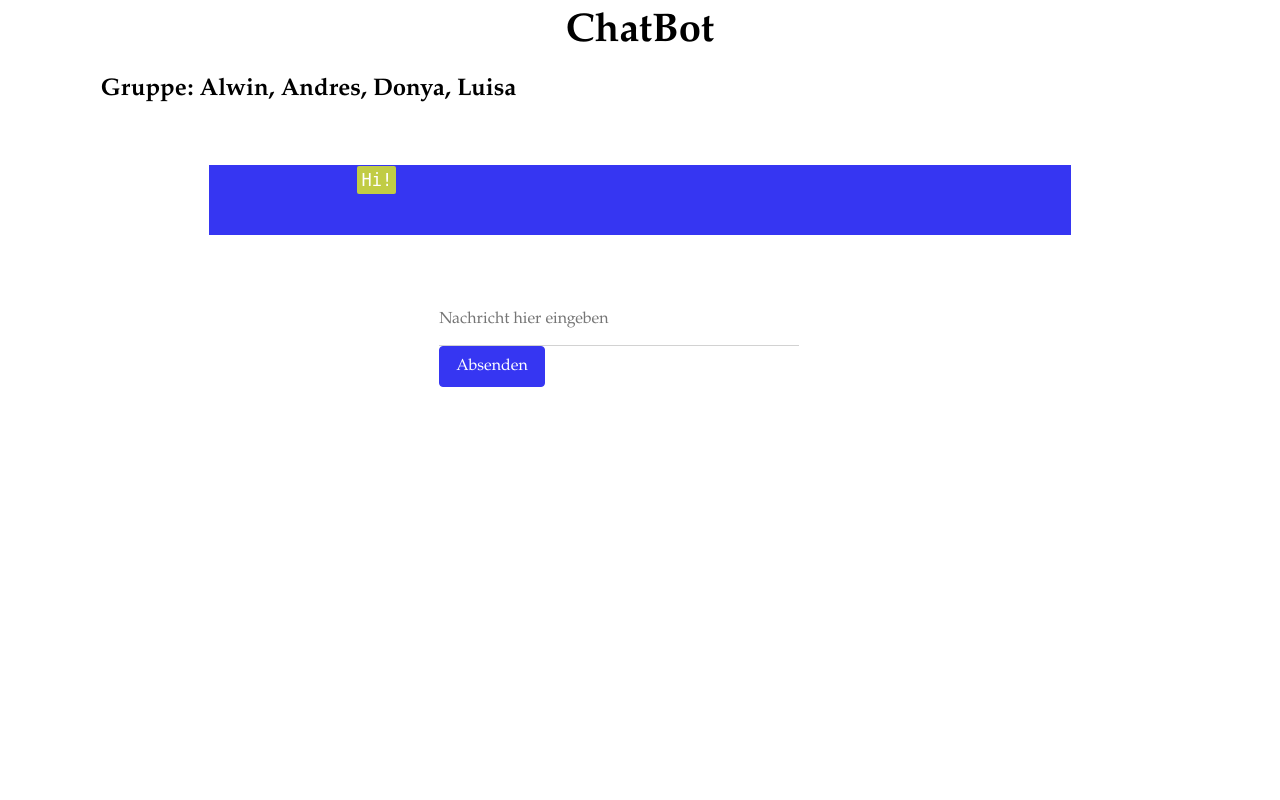
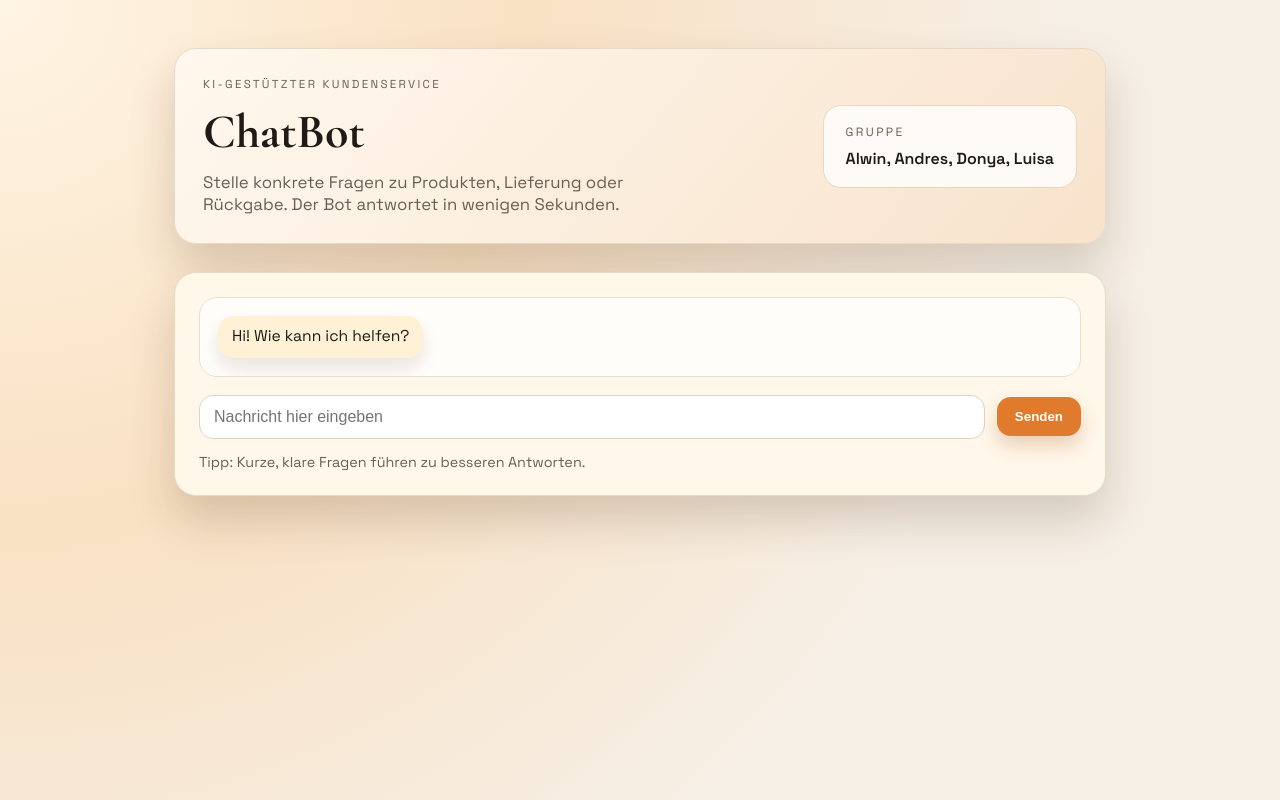
Before and after one commit to afdzlebron/22ws_zfs_vfz_dan_ki, a Flask app: page / in a window 1280 px wide. Run offline with Flask 3, Linux system fonts and the light colour scheme; parts of the project's set-up code (start-up, migrations or seed data) failed here and were passed over.

Commit message:
Add initial project structure and implement chatbot functionality
- Create .gitignore to exclude virtual environment and cache files
- Add technical documentation in Projektdokumentation.tex
- Update README.md with deployment instructions and environment details
- Implement Flask app with chatbot response handling in app.py
- Enhance UI with new styles in style.css and update index.html layout
- Configure Render deployment settings in render.yaml
- Add run.sh script for easy local execution
- Create test suite for chatbot GET endpoint in tests/test_get.py

```diff
--- a/chatbot/app.py
+++ b/chatbot/app.py
@@ -1,17 +1,21 @@
-from flask import Flask, render_template, request
+from flask import Flask, render_template, request, jsonify
 
 import json
 import logging
 import os
 import pickle
 import random
+import threading
 from pathlib import Path
 
 import nltk
 from nltk.corpus import stopwords
 from nltk.stem.snowball import GermanStemmer
 import numpy as np
+import tensorflow as tf
 import tflearn
+
+tf.compat.v1.disable_eager_execution()
 
 stemmer = GermanStemmer()
 
@@ -28,6 +32,7 @@ DEFAULT_RESPONSE = (
     "Entschuldigung, ich habe das nicht verstanden. "
     "Kannst du deine Frage bitte anders formulieren?"
 )
+MAX_MESSAGE_LENGTH = 500
 
 
 def ensure_nltk_data():
@@ -75,6 +80,7 @@ net = tflearn.regression(net)
 
 # Definiere das Modell und konfiguriere tensorboard
 model = tflearn.DNN(net, tensorboard_dir=str(BASE_DIR / "train_logs"))
+MODEL_READY = False
 
 
 
@@ -85,6 +91,15 @@ app = Flask(__name__)
 def home():
     return render_template("index.html")
 
+@app.route("/health")
+def health():
+    return jsonify(
+        {
+            "status": "ok",
+            "model_loaded": MODEL_READY,
+            "nltk_data_dir": str(NLTK_DATA_DIR),
+        }
+    )
 
 @app.route("/get", methods=["POST"])
 def chatbot_response():
@@ -95,8 +110,13 @@ def chatbot_response():
     msg = msg.strip()
     if not msg:
         return ""
+    if len(msg) > MAX_MESSAGE_LENGTH:
+        return "Bitte formuliere deine Nachricht etwas kürzer."
+    logger.info("Incoming message: %s", msg[:120])
     res = antwort(msg)
-    return res or DEFAULT_RESPONSE
+    final_response = res or DEFAULT_RESPONSE
+    logger.info("Outgoing response: %s", final_response[:120])
+    return final_response
 
 
 # chat functionalities
@@ -133,19 +153,29 @@ def bow(frage, words, show_details=False):
 
 
 # lade unsre gespeicherte Modell
-model.load(str(MODEL_PATH))
+try:
+    model.load(str(MODEL_PATH))
+    MODEL_READY = True
+except Exception as exc:
+    logger.exception("Failed to load model: %s", exc)
 
 # Aufbau unseres Antwortprozessors.
 # Erstellen einer Datenstruktur, die den Benutzerkontext enthält
 context = {}
+MODEL_LOCK = threading.Lock()
 
 ERROR_THRESHOLD = 0.10
 
 
 def klassifizieren(frage):
+    if not MODEL_READY:
+        logger.error("Model is not ready yet.")
+        return []
     # generiere Wahrscheinlichkeiten von dem Modell
     try:
-        results = model.predict([bow(frage, words)])[0]
+        # tflearn/tf1 inference is sensitive to threaded access under gunicorn.
+        with MODEL_LOCK:
+            results = model.predict([bow(frage, words)])[0]
     except Exception as exc:
         logger.exception("Model prediction failed: %s", exc)
         return []
--- a/chatbot/static/style.css
+++ b/chatbot/static/style.css
@@ -1,167 +1,247 @@
-body {
-    font-family: Garamond;
+@import url("https://fonts.googleapis.com/css2?family=Cormorant+Garamond:wght@500;700&family=Space+Grotesk:wght@400;600&display=swap");
+
+:root {
+    --bg: #f6efe5;
+    --bg-glow: #f9e1c3;
+    --ink: #1f1a17;
+    --muted: #6b5f55;
+    --panel: #fff7ea;
+    --panel-border: #e8d8c6;
+    --accent: #e07a2d;
+    --accent-dark: #b75f22;
+    --bot-bubble: #fff1d6;
+    --user-bubble: #1f6f78;
+    --error: #b42318;
+    --shadow: 0 24px 45px rgba(62, 32, 12, 0.18);
+    --radius: 22px;
 }
 
-h1 {
-    color: black;
-    margin-bottom: 0;
-    margin-top: 0;
-    text-align: center;
-    font-size: 40px;
+* {
+    box-sizing: border-box;
 }
 
-h3 {
-    color: black;
-    font-size: 20px;
-    margin-top: 3px;
-    text-align: center;
+body {
+    margin: 0;
+    font-family: "Space Grotesk", "Trebuchet MS", sans-serif;
+    color: var(--ink);
+    background: radial-gradient(circle at top left, #fff5e4 0, var(--bg-glow) 35%, var(--bg) 70%);
+    min-height: 100vh;
 }
-.row {
+
+.page {
+    max-width: 980px;
+    margin: 0 auto;
+    padding: 48px 24px 72px;
+    display: flex;
+    flex-direction: column;
+    gap: 28px;
+}
+
+.hero {
     display: flex;
     flex-wrap: wrap;
-    margin-right: -15px;
-    margin-left: -15px;
+    gap: 24px;
+    align-items: center;
+    justify-content: space-between;
+    padding: 28px;
+    border-radius: var(--radius);
+    border: 1px solid var(--panel-border);
+    background: linear-gradient(130deg, #fff8ee 0%, #f8e3cc 100%);
+    box-shadow: var(--shadow);
 }
 
-.ml-auto{
-    margin-left:auto !important;
-}
-.mr-auto{
-    margin-right:auto !important;
+.eyebrow {
+    text-transform: uppercase;
+    letter-spacing: 0.2em;
+    font-size: 0.72rem;
+    color: var(--muted);
+    margin: 0 0 12px;
 }
 
-.col-md-10,.col-md-8,.col-md-4{
-    position: relative;
-    width: 100%;
-    min-height: 1px;
-    padding-right: 15px;
-    padding-left: 15px;
+.hero__text h1 {
+    font-family: "Cormorant Garamond", "Garamond", serif;
+    font-size: 3rem;
+    margin: 0 0 10px;
 }
-.col-md-8{flex:0 0 66.666667%;max-width:66.666667%}
-.col-md-4{flex:0 0 33.333333%;max-width:33.333333%}
-.col-md-10{flex:0 0 83.333333%;max-width:83.333333%}
+
+.lead {
+    font-size: 1.05rem;
+    color: var(--muted);
+    margin: 0;
+    max-width: 480px;
+}
+
+.hero__card {
+    padding: 18px 22px;
+    border-radius: 18px;
+    border: 1px solid #ead7c2;
+    background: rgba(255, 255, 255, 0.8);
+    min-width: 200px;
+}
+
+.hero__label {
+    margin: 0;
+    font-size: 0.75rem;
+    text-transform: uppercase;
+    letter-spacing: 0.2em;
+    color: var(--muted);
+}
+
+.hero__names {
+    margin: 8px 0 0;
+    font-weight: 600;
+    font-size: 1rem;
+}
+
+.chat-panel {
+    background: var(--panel);
+    border: 1px solid var(--panel-border);
+    border-radius: var(--radius);
+    padding: 24px;
+    box-shadow: var(--shadow);
+}
+
+.chatbox {
+    background: #fffdf9;
+    border: 1px solid #eadfce;
+    border-radius: 18px;
+    padding: 18px;
+    display: flex;
+    flex-direction: column;
+    gap: 12px;
+    max-height: 360px;
+    overflow-y: auto;
+}
+
+.message {
+    display: flex;
+    animation: pop-in 0.18s ease-out;
+}
+
+.message span {
+    display: inline-block;
+    padding: 10px 14px;
+    border-radius: 16px;
+    font-size: 0.98rem;
+    line-height: 1.4;
+    max-width: 75%;
+    box-shadow: 0 10px 18px rgba(35, 22, 13, 0.1);
+}
+
+.message.bot {
+    justify-content: flex-start;
+}
+
+.message.bot span {
+    background: var(--bot-bubble);
+}
+
+.message.user {
+    justify-content: flex-end;
+}
+
+.message.user span {
+    background: var(--user-bubble);
+    color: #fff;
+}
+
+.message.error span {
+    background: #fef3f2;
+    color: var(--error);
+    border: 1px solid rgba(180, 35, 24, 0.2);
+}
+
+.message.typing span {
+    font-style: italic;
+    color: var(--muted);
+}
+
+.chat-form {
+    display: flex;
+    gap: 12px;
+    margin-top: 18px;
+    align-items: center;
+}
 
 .form-control {
-    background: no-repeat bottom,50% calc(100% - 1px);
-    background-image: none, none;
-    background-size: auto, auto;
-    background-size: 0 100%,100% 100%;
-    border: 0;
-    height: 36px;
-    transition: background 0s ease-out;
-    padding-left: 0;
-    padding-right: 0;
-    border-radius: 0;
-    font-size: 14px;
-}
-.form-control {
-    display: block;
-    width: 100%;
-    padding: .4375rem 0;
-    padding-right: 0px;
-    padding-left: 0px;
+    flex: 1;
+    padding: 12px 14px;
+    border-radius: 14px;
+    border: 1px solid #e1d1c0;
+    background: #fff;
     font-size: 1rem;
-    line-height: 1.5;
-    color: #495057;
-    border:none;
-    background-color: transparent;
-    background-clip: padding-box;
-    border-bottom: 1px solid #d2d2d2;
-    box-shadow: none;
-    transition: border-color .15s ease-in-out,box-shadow .15s ease-in-out;
-}
-.btn {
-    float: left;
-    text-align: center;
-    white-space: nowrap;
-    vertical-align: middle;
-    user-select: none;
-    border: 1px solid transparent;
-    padding: .46875rem 1rem;
-    font-size: 1rem;
-    line-height: 1.5;
-    border-radius: .25rem;
-    transition: color .15s ease-in-out,background-color .15s ease-in-out,border-color .15s ease-in-out,box-shadow .15s ease-in-out;
-}
-.btn-warning {
-    color: #fff;
-    background-color: rgb(54, 54, 242);
-    border-color: rgb(54, 54, 242);
-}
-.btn.btn-warning:active, .btn.btn-warning:focus, .btn.btn-warning:hover {
-    box-shadow: 0 14px 26px -12px rgba(255,152,0,.42),0 4px 23px 0 rgba(0,0,0,.12),0 8px 10px -5px rgba(255,152,0,.2);
+    outline: none;
+    transition: border-color 0.2s ease, box-shadow 0.2s ease;
 }
 
-button, input, optgroup, select, textarea {
-    margin: 0;
-    font-family: inherit;
-    font-size: inherit;
-    line-height: inherit;
-    overflow:visible;
-}
-#chatbox {
-    background-color: rgb(54, 54, 242);
-    margin-left: auto;
-    margin-right: auto;
-    width: 80%;
-    min-height: 70px;
-    margin-top: 60px;
+.form-control:focus {
+    border-color: var(--accent);
+    box-shadow: 0 0 0 3px rgba(224, 122, 45, 0.18);
 }
 
-#userInput {
-    margin-left: auto;
-    margin-right: auto;
-    width: 40%;
-    margin-top: 60px;
+.btn {
+    border-radius: 14px;
+    border: none;
+    padding: 12px 18px;
+    font-weight: 600;
+    cursor: pointer;
+    transition: transform 0.15s ease, box-shadow 0.15s ease, background 0.2s ease;
 }
 
-#textInput {
-    width: 87%;
-    border: none;
-    border-bottom: 3px solid #009688;
-    font-family: monospace;
-    font-size: 17px;
+.btn-warning {
+    background: var(--accent);
+    color: #fff;
+    box-shadow: 0 10px 18px rgba(181, 93, 30, 0.25);
 }
 
-#buttonInput {
-    padding: 3px;
-    font-family: monospace;
-    font-size: 17px;
+.btn-warning:hover {
+    background: var(--accent-dark);
+    transform: translateY(-1px);
 }
 
-.userText {
-    color: white;
-    font-family: monospace;
-    font-size: 17px;
-    text-align: right !important;
-    line-height: 30px;
-    margin: 5px;
+.btn-warning:disabled {
+    background: #d7b8a2;
+    cursor: not-allowed;
+    transform: none;
+    box-shadow: none;
 }
 
-.userText span {
-    background-color: #54d9cc;
-    padding: 4px;
-    border-radius: 2px;
+.hint {
+    margin: 14px 0 0;
+    color: var(--muted);
+    font-size: 0.9rem;
 }
 
-.botText {
-    color: white;
-    font-family: monospace;
-    font-size: 17px;
-    text-align: left;
-    line-height: 30px;
-    margin: 5px;
+@keyframes pop-in {
+    from {
+        opacity: 0;
+        transform: translateY(6px);
+    }
+    to {
+        opacity: 1;
+        transform: translateY(0);
+    }
 }
 
-.botText span {
-    background-color: #c1cc44;
-    padding: 4px;
-    border-radius: 2px;
+@media (max-width: 720px) {
+    .page {
+        padding: 32px 18px 60px;
+    }
+
+    .hero {
+        padding: 22px;
+    }
+
+    .hero__text h1 {
+        font-size: 2.4rem;
+    }
+
+    .chatbox {
+        max-height: 320px;
+    }
+
+    .chat-form {
+        flex-direction: column;
+        align-items: stretch;
+    }
 }
-
-#tidbit {
-    position: absolute;
-    bottom: 0;
-    right: 0;
-    width: 300px;
-}
--- a/chatbot/templates/index.html
+++ b/chatbot/templates/index.html
@@ -1,79 +1,106 @@
 <!DOCTYPE html>
-<html>
+<html lang="de">
 
 <head>
     <link rel="stylesheet" type="text/css" href="{{ url_for('static', filename='style.css')}}" />
     <!-- <link rel="stylesheet" type="text/css" href="{{ url_for('static', filename='css.css')}}" /> -->
     <meta charset="utf-8" />
+    <meta name="viewport" content="width=device-width, initial-scale=1" />
+    <title>ChatBot</title>
 </head>
 
-<body>
-    <div class="row">
-        <div class="col-md-10 mr-auto ml-auto">
-    <h1>ChatBot</h1>
-    <h2>Gruppe: Alwin, Andres, Donya, Luisa</h2>
-    <form>
-        <div id="chatbox">
-            <div class="col-md-8 ml-auto mr-auto">
-                <p class="botText"><span>Hi!</span></p>
+<body data-endpoint="{{ url_for('chatbot_response') }}">
+    <main class="page">
+        <header class="hero">
+            <div class="hero__text">
+                <p class="eyebrow">KI-gestützter Kundenservice</p>
+                <h1>ChatBot</h1>
+                <p class="lead">
+                    Stelle konkrete Fragen zu Produkten, Lieferung oder Rückgabe. Der Bot antwortet in wenigen Sekunden.
+                </p>
             </div>
-        </div>
-        <div id="userInput" class="row">
-            <div class="col-md-10">
-                <input id="text" type="text" name="msg" placeholder="Nachricht hier eingeben" class="form-control">
-                <button type="submit" id="send" class="btn btn-warning">Absenden</button>
+            <div class="hero__card">
+                <p class="hero__label">Gruppe</p>
+                <p class="hero__names">Alwin, Andres, Donya, Luisa</p>
             </div>
-        </div>
-    </form>
-</div>
-</div>
+        </header>
+
+        <section class="chat-panel">
+            <div id="chatbox" class="chatbox" role="log" aria-live="polite" aria-relevant="additions">
+                <div class="message bot">
+                    <span>Hi! Wie kann ich helfen?</span>
+                </div>
+            </div>
+            <form id="chat-form" class="chat-form" autocomplete="off">
+                <input id="text" type="text" name="msg" placeholder="Nachricht hier eingeben"
+                    class="form-control" maxlength="500" aria-label="Nachricht eingeben" required>
+                <button type="submit" id="send" class="btn btn-warning">Senden</button>
+            </form>
+            <p class="hint">Tipp: Kurze, klare Fragen führen zu besseren Antworten.</p>
+        </section>
+    </main>
 
 <script>
     document.addEventListener("DOMContentLoaded", function() {
-        var form = document.querySelector("form");
+        var form = document.getElementById("chat-form");
         var textInput = document.getElementById("text");
         var chatbox = document.getElementById("chatbox");
+        var endpoint = document.body.dataset.endpoint || "/get";
+        var pending = false;
 
-        function appendMessage(cls, text) {
-            var p = document.createElement("p");
-            p.className = cls;
+        function appendMessage(kind, text) {
+            var wrapper = document.createElement("div");
+            wrapper.className = "message " + kind;
             var span = document.createElement("span");
             span.textContent = text;
-            p.appendChild(span);
-            chatbox.appendChild(p);
+            wrapper.appendChild(span);
+            chatbox.appendChild(wrapper);
+            chatbox.scrollTop = chatbox.scrollHeight;
+            return wrapper;
+        }
+
+        function setPending(state) {
+            pending = state;
+            textInput.disabled = state;
+            document.getElementById("send").disabled = state;
+            if (!state) {
+                textInput.focus();
+            }
         }
 
         form.addEventListener("submit", async function(event) {
             event.preventDefault();
             var rawText = textInput.value.trim();
-            if (!rawText) {
+            if (!rawText || pending) {
                 return;
             }
-            appendMessage("userText", rawText);
+            appendMessage("user", rawText);
             textInput.value = "";
-            document.getElementById("userInput").scrollIntoView({
-                block: "start",
-                behavior: "smooth",
-            });
+            var typingIndicator = appendMessage("bot typing", "Schreibt ...");
+            setPending(true);
 
             try {
-                var response = await fetch("/get", {
+                var response = await fetch(endpoint, {
                     method: "POST",
                     headers: {
                         "Content-Type": "application/x-www-form-urlencoded;charset=UTF-8",
                     },
                     body: new URLSearchParams({ msg: rawText }),
                 });
+                if (!response.ok) {
+                    typingIndicator.remove();
+                    appendMessage("bot error", "HTTP-Fehler " + response.status + " beim Antworten.");
+                    return;
+                }
                 var data = await response.text();
-                appendMessage("botText", data || "Keine Antwort vom Server.");
+                typingIndicator.remove();
+                appendMessage("bot", data || "Keine Antwort vom Server.");
             } catch (err) {
-                appendMessage("botText", "Serverfehler. Bitte später erneut versuchen.");
+                typingIndicator.remove();
+                appendMessage("bot error", "Serverfehler. Bitte später erneut versuchen.");
+            } finally {
+                setPending(false);
             }
-
-            document.getElementById("userInput").scrollIntoView({
-                block: "start",
-                behavior: "smooth",
-            });
         });
     });
 </script>
--- a/render.yaml
+++ b/render.yaml
@@ -7,7 +7,7 @@ services:
       python -m pip install --upgrade pip setuptools wheel &&
       pip install --upgrade --force-reinstall -r requirements.txt &&
       python -m nltk.downloader punkt stopwords -d chatbot/nltk_data
-    startCommand: gunicorn chatbot.wsgi:app --bind 0.0.0.0:$PORT --workers 1 --threads 4 --timeout 120
+    startCommand: gunicorn chatbot.wsgi:app --bind 0.0.0.0:$PORT --workers 1 --threads 1 --timeout 120 --access-logfile - --error-logfile -
     envVars:
       - key: PYTHON_VERSION
         value: 3.10.13
```
Also changed, not shown: tests/__init__.py (added, +1 -0 lines), tests/test_get.py (added, +22 -0 lines), README.md, 3 other files.
